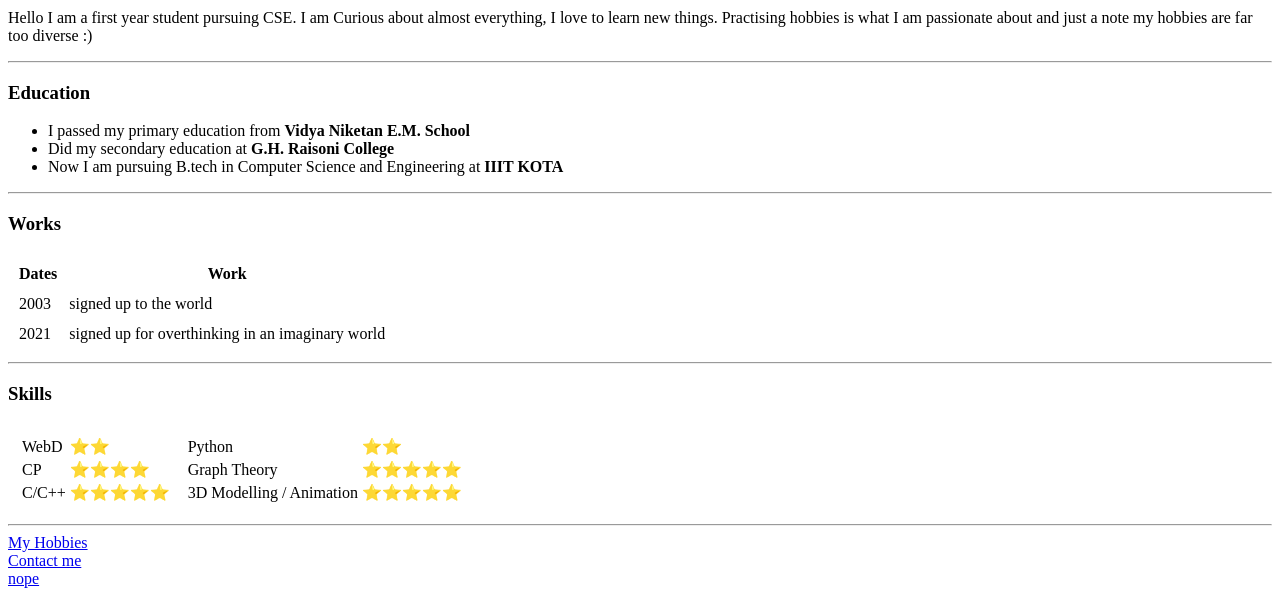
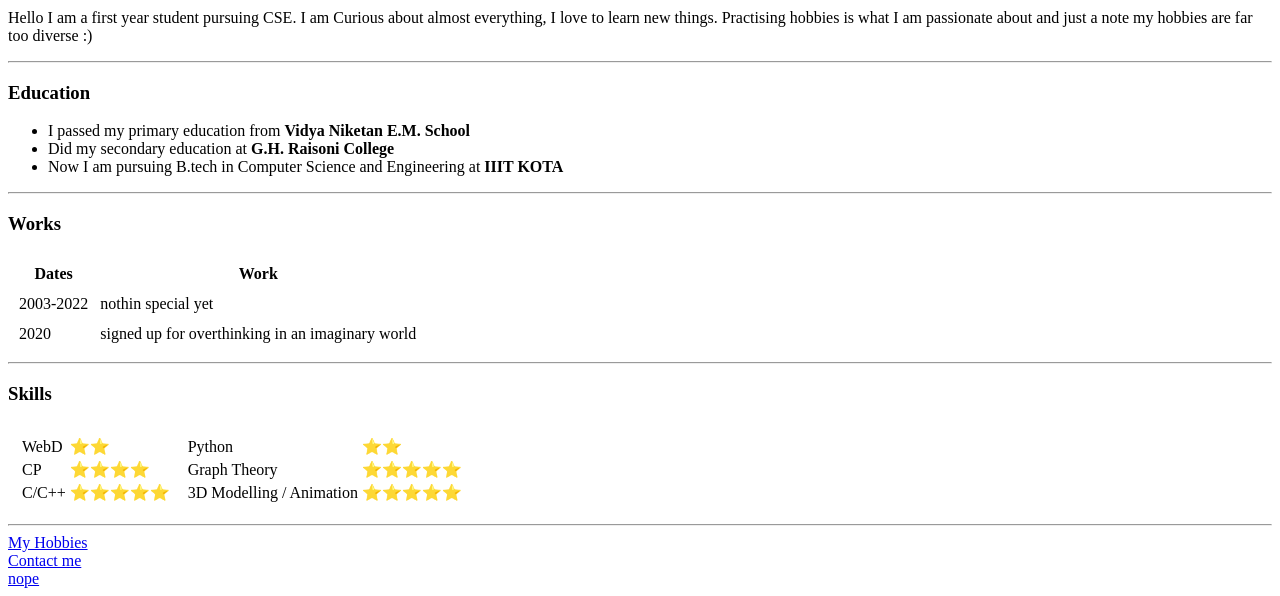
Before and after one commit to Forking-Skewer/CV, a plain HTML site: page index.html in a window 1280 px wide. Shown: the part 341-937 px from the top of the page. Drawn offline with Linux system fonts and the light colour scheme.

Commit message:
Update index.html

```diff
--- a/index.html
+++ b/index.html
@@ -44,11 +44,11 @@
     </thead>
     <tbody>
       <tr>
-        <td>2003</td>
-        <td>signed up to the world</td>
+        <td>2003-2022</td>
+        <td>nothin special yet</td>
       </tr>
       <tr>
-        <td>2021</td>
+        <td>2020</td>
         <td>signed up for overthinking in an imaginary world</td>
       </tr>
     </tbody>
```
